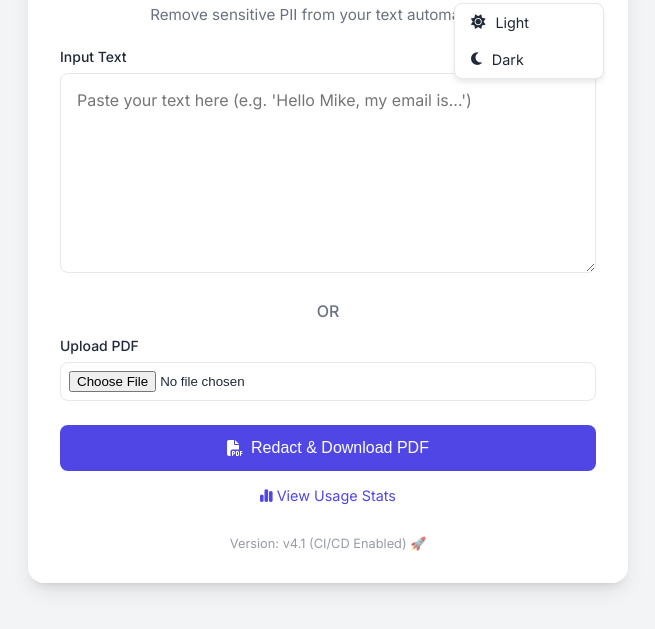
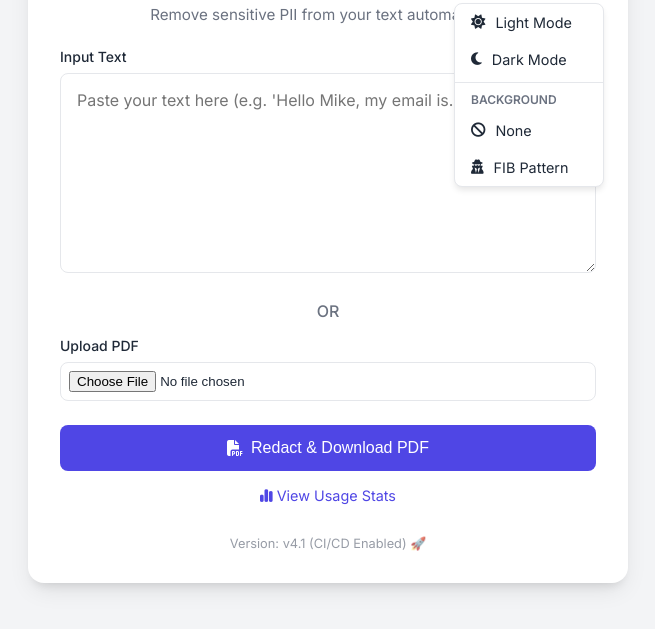
Before and after one commit to MK-Dev-Coder/secure-pdf-redactor-microservice, a website: page frontend_web/public/index.html in a window 1280 px wide. Both pictures are taken after a click on the button "Settings". Shown: the part 141-770 px from the top of the page, without its empty margins (312-967 px from the left). Drawn offline with Linux system fonts and the light colour scheme.

Commit message:
feat: Add Background Settings (FIB Logo)

```diff
--- a/frontend_web/public/index.html
+++ b/frontend_web/public/index.html
@@ -37,6 +37,10 @@
         body {
             font-family: 'Inter', sans-serif;
             background-color: var(--bg);
+            background-image: var(--bg-image, none);
+            background-repeat: repeat-y;
+            background-position: left top, right top;
+            background-size: 15% auto;
             color: var(--text);
             display: flex;
             justify-content: center;
@@ -55,6 +59,7 @@
             box-shadow: 0 10px 25px -5px rgba(0, 0, 0, 0.1), 0 8px 10px -6px rgba(0, 0, 0, 0.1);
             position: relative;
             transition: background-color 0.3s;
+            z-index: 10; /* Ensure container is above background */
         }
 
         /* Settings Button & Dropdown */
@@ -243,10 +248,18 @@
             </button>
             <div id="settingsDropdown" class="dropdown-menu">
                 <div class="dropdown-item" onclick="setTheme('light')">
-                    <i class="fa-solid fa-sun"></i> Light
+                    <i class="fa-solid fa-sun"></i> Light Mode
                 </div>
                 <div class="dropdown-item" onclick="setTheme('dark')">
-                    <i class="fa-solid fa-moon"></i> Dark
+                    <i class="fa-solid fa-moon"></i> Dark Mode
+                </div>
+                <div style="height: 1px; background: var(--border); margin: 4px 0;"></div>
+                <div class="dropdown-header" style="padding: 5px 16px; font-size: 0.75rem; color: var(--text-light); font-weight: 600;">BACKGROUND</div>
+                <div class="dropdown-item" onclick="setBackground('none')">
+                    <i class="fa-solid fa-ban"></i> None
+                </div>
+                <div class="dropdown-item" onclick="setBackground('fib')">
+                    <i class="fa-solid fa-user-secret"></i> FIB Pattern
                 </div>
             </div>
         </div>
--- a/frontend_web/public/script.js
+++ b/frontend_web/public/script.js
@@ -97,9 +97,27 @@ function setTheme(theme) {
     settingsDropdown.classList.remove('show');
 }
 
-// Load saved theme
+// Background Management
+function setBackground(type) {
+    const body = document.body;
+    if (type === 'fib') {
+        const url = `url('images/fib_logo.png'), url('images/fib_logo.png')`;
+        body.style.setProperty('--bg-image', url);
+        body.style.backgroundPosition = 'left top, right top';
+        body.style.backgroundRepeat = 'repeat-y, repeat-y';
+    } else {
+        body.style.setProperty('--bg-image', 'none');
+    }
+    localStorage.setItem('background', type);
+    settingsDropdown.classList.remove('show');
+}
+
+// Load saved preferences
 const savedTheme = localStorage.getItem('theme') || 'light';
 setTheme(savedTheme);
+
+const savedBg = localStorage.getItem('background') || 'none';
+setBackground(savedBg);
 
 // Stats Logic
 document.getElementById('statsBtn').addEventListener('click', async () => {
```
Also changed, not shown: frontend_web/public/images/fib_logo.png (added).
